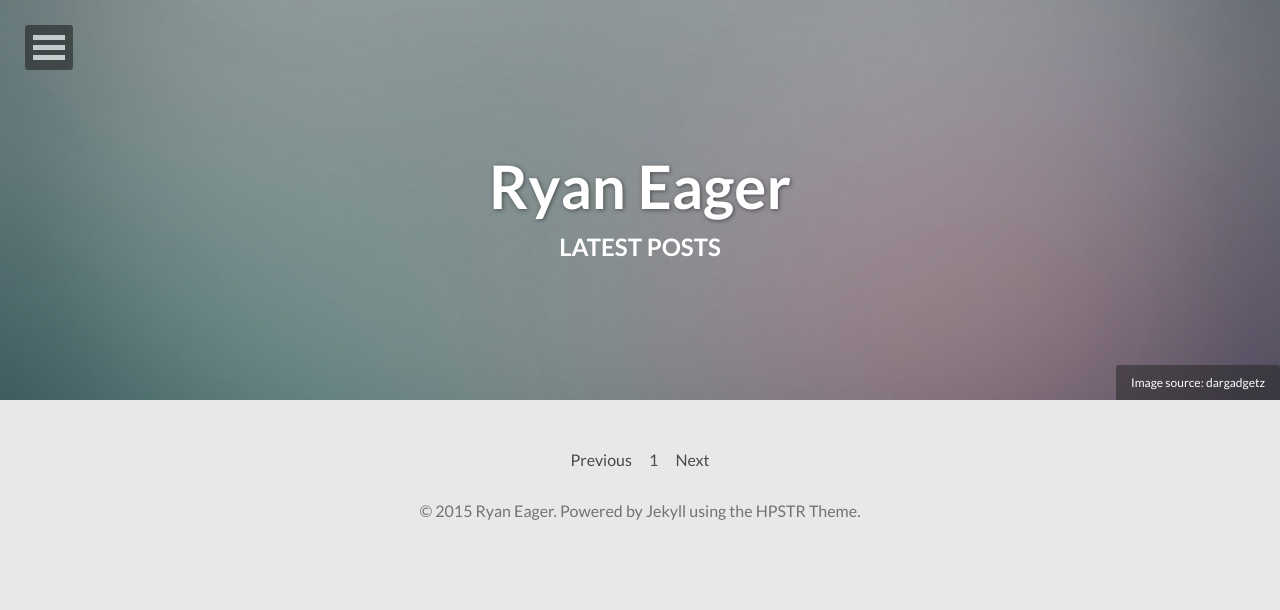
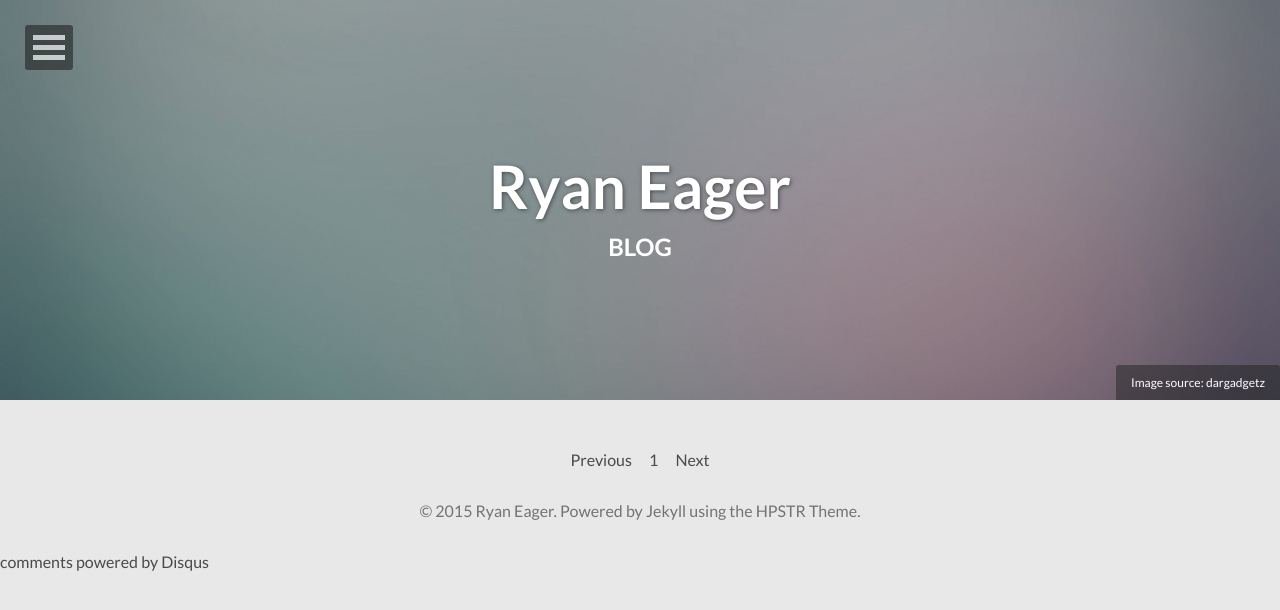
Before and after one commit to RyanEager/ryaneager.github.io, a Jekyll site: the page built from blog/index.html, in a window 1280 px wide. Shown: the top 610 px of the page. Built offline with Jekyll 4.4.1, drawn with Linux system fonts in a browser that asks for light colours; nearby versions of some CDN libraries; comment, search, counter and statistics services are not loaded.

Commit message:
fixed blog

```diff
--- a/blog/index.html
+++ b/blog/index.html
@@ -1,9 +1,9 @@
 ---
 layout: post-index
-title: Latest Posts
+title: Blog
 description: "Describe this nonsense."
 tags: [Jekyll, theme, themes, responsive, blog, modern]
-comments: false
+comments: true
 image:
   feature: abstract-1.jpg
   credit: dargadgetz
```
